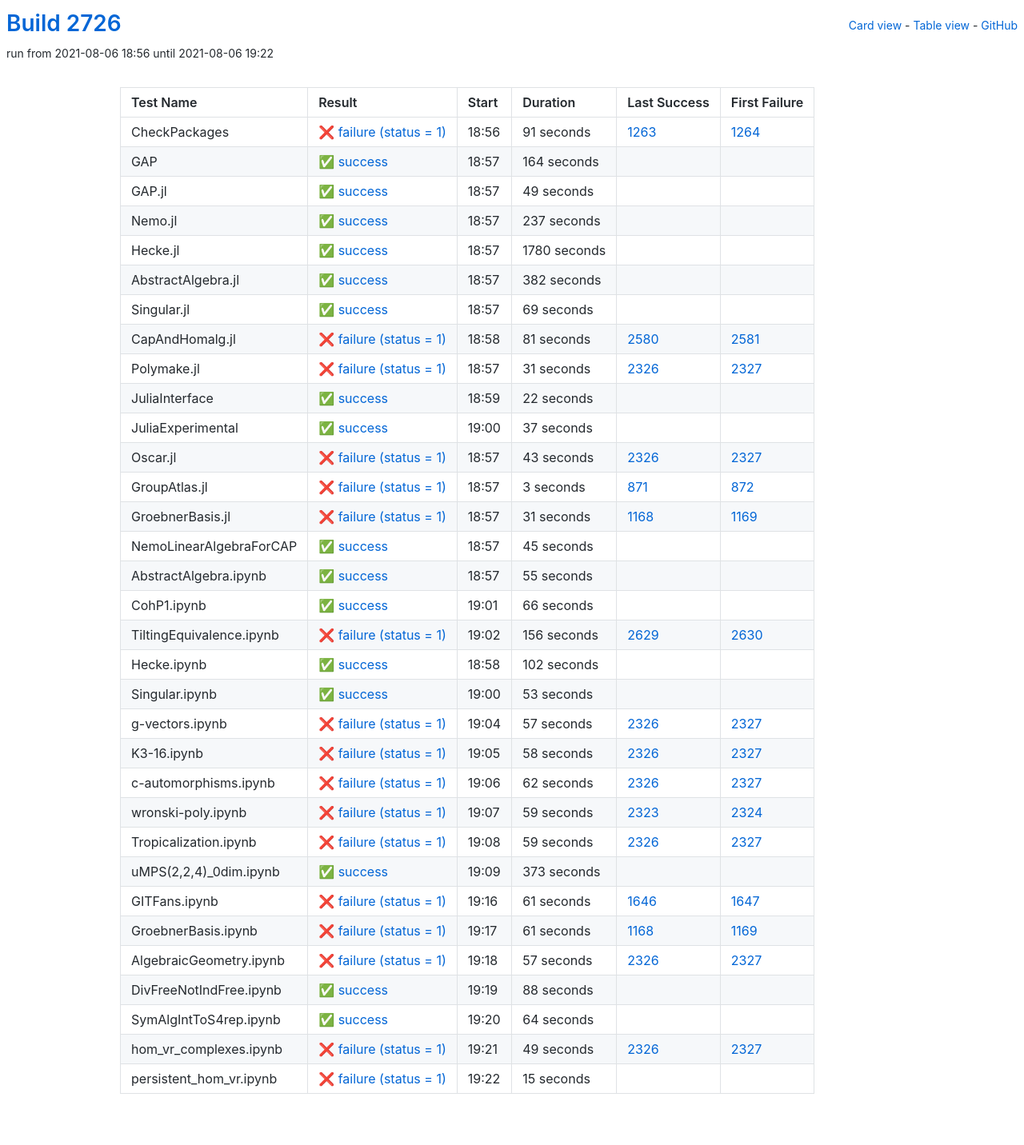
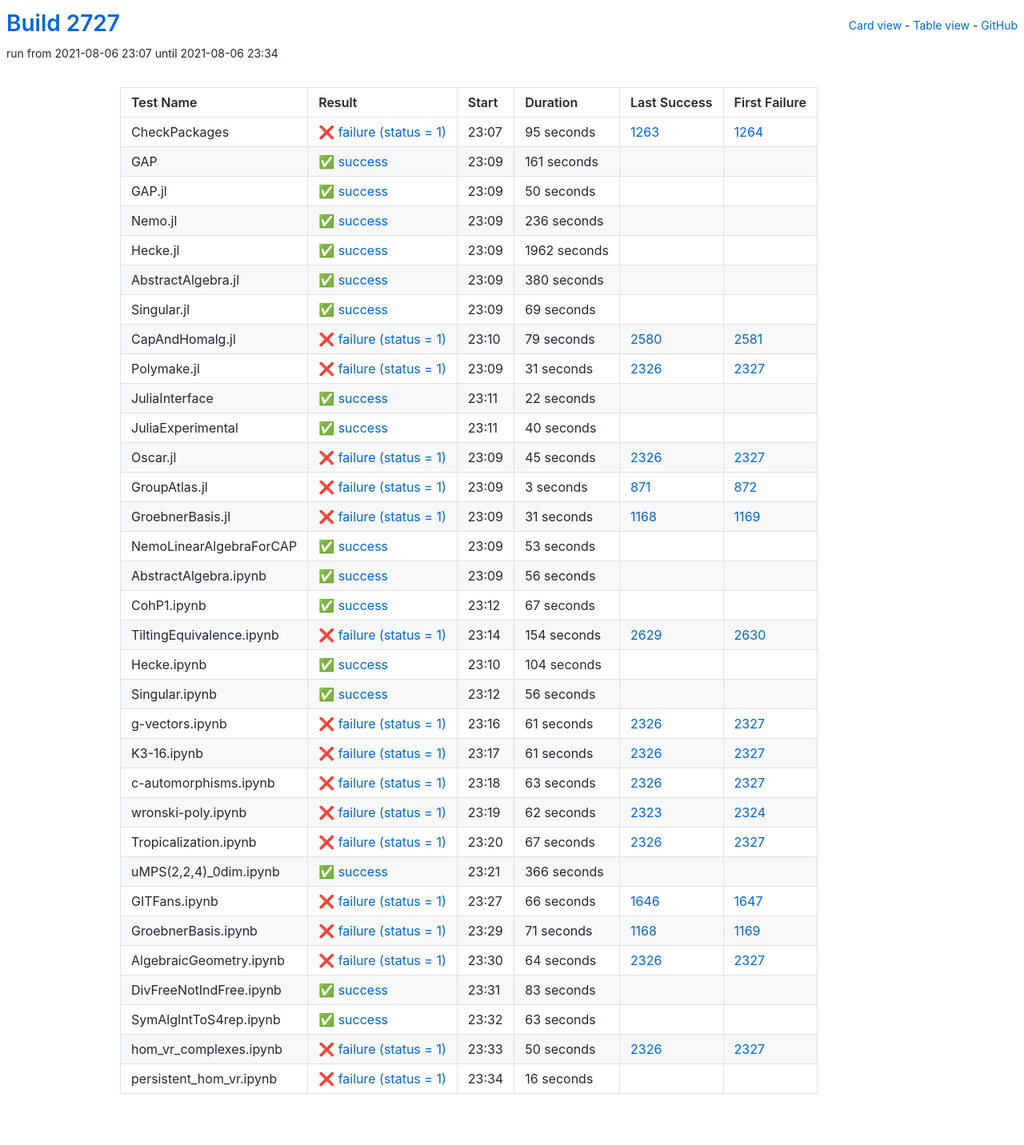
Before and after one commit to oscar-system/oscar-ci-status-stable, a Jekyll site: the page built from table.html, in a window 1280 px wide. Shown: the whole page at 80% size. Built offline with Jekyll 4.4.1, drawn with Linux system fonts in a browser that asks for light colours.

Commit message:
Build #2727

```diff
--- a/_data/ci.yml
+++ b/_data/ci.yml
@@ -1,6 +1,6 @@
 ---
-build: 2726
-build_url: https://oscarci.mathematik.uni-kl.de/job/oscar-stable/2726/
+build: 2727
+build_url: https://oscarci.mathematik.uni-kl.de/job/oscar-stable/2727/
 job: oscar-stable
 organization: oscar-system
 repo: oscar-ci-status-stable
@@ -8,80 +8,80 @@ repourl: https://github.com/oscar-system/oscar-ci-status-stable
 tests:
 - name: CheckPackages
   id: checkpackages
-  log: https://oscarci.mathematik.uni-kl.de/job/oscar-stable/2726/artifact/logs/build-2726/CheckPackages.log
-  start: 2021-08-06 18:56
+  log: https://oscarci.mathematik.uni-kl.de/job/oscar-stable/2727/artifact/logs/build-2727/CheckPackages.log
+  start: 2021-08-06 23:07
   success: false
   exitcode: 1
   status: failure
-  duration: 91
+  duration: 95
   last_success: 1263
   last_success_url: https://oscarci.mathematik.uni-kl.de/job/oscar-stable/1263/
   first_failure: 1264
   first_failure_url: https://oscarci.mathematik.uni-kl.de/job/oscar-stable/1264/
 - name: GAP
   id: gap
-  log: https://oscarci.mathematik.uni-kl.de/job/oscar-stable/2726/artifact/logs/build-2726/GAP.log
-  start: 2021-08-06 18:57
+  log: https://oscarci.mathematik.uni-kl.de/job/oscar-stable/2727/artifact/logs/build-2727/GAP.log
+  start: 2021-08-06 23:09
   success: true
   exitcode: 0
   status: success
-  duration: 164
+  duration: 161
   last_success: false
   last_success_url:
   first_failure: false
   first_failure_url:
 - name: GAP.jl
   id: gap-jl
-  log: https://oscarci.mathematik.uni-kl.de/job/oscar-stable/2726/artifact/logs/build-2726/GAP.jl.log
-  start: 2021-08-06 18:57
+  log: https://oscarci.mathematik.uni-kl.de/job/oscar-stable/2727/artifact/logs/build-2727/GAP.jl.log
+  start: 2021-08-06 23:09
   success: true
   exitcode: 0
   status: success
-  duration: 49
+  duration: 50
   last_success: false
   last_success_url:
   first_failure: false
   first_failure_url:
 - name: Nemo.jl
   id: nemo-jl
-  log: https://oscarci.mathematik.uni-kl.de/job/oscar-stable/2726/artifact/logs/build-2726/Nemo.jl.log
-  start: 2021-08-06 18:57
+  log: https://oscarci.mathematik.uni-kl.de/job/oscar-stable/2727/artifact/logs/build-2727/Nemo.jl.log
+  start: 2021-08-06 23:09
   success: true
   exitcode: 0
   status: success
-  duration: 237
+  duration: 236
   last_success: false
   last_success_url:
   first_failure: false
   first_failure_url:
 - name: Hecke.jl
   id: hecke-jl
-  log: https://oscarci.mathematik.uni-kl.de/job/oscar-stable/2726/artifact/logs/build-2726/Hecke.jl.log
-  start: 2021-08-06 18:57
+  log: https://oscarci.mathematik.uni-kl.de/job/oscar-stable/2727/artifact/logs/build-2727/Hecke.jl.log
+  start: 2021-08-06 23:09
   success: true
   exitcode: 0
   status: success
-  duration: 1780
+  duration: 1962
   last_success: false
   last_success_url:
   first_failure: false
   first_failure_url:
 - name: AbstractAlgebra.jl
   id: abstractalgebra-jl
-  log: https://oscarci.mathematik.uni-kl.de/job/oscar-stable/2726/artifact/logs/build-2726/AbstractAlgebra.jl.log
-  start: 2021-08-06 18:57
+  log: https://oscarci.mathematik.uni-kl.de/job/oscar-stable/2727/artifact/logs/build-2727/AbstractAlgebra.jl.log
+  start: 2021-08-06 23:09
   success: true
   exitcode: 0
   status: success
-  duration: 382
+  duration: 380
   last_success: false
   last_success_url:
   first_failure: false
   first_failure_url:
 - name: Singular.jl
   id: singular-jl
-  log: https://oscarci.mathematik.uni-kl.de/job/oscar-stable/2726/artifact/logs/build-2726/Singular.jl.log
-  start: 2021-08-06 18:57
+  log: https://oscarci.mathematik.uni-kl.de/job/oscar-stable/2727/artifact/logs/build-2727/Singular.jl.log
+  start: 2021-08-06 23:09
   success: true
   exitcode: 0
   status: success
@@ -92,20 +92,20 @@ tests:
   first_failure_url:
 - name: CapAndHomalg.jl
   id: capandhomalg-jl
-  log: https://oscarci.mathematik.uni-kl.de/job/oscar-stable/2726/artifact/logs/build-2726/CapAndHomalg.jl.log
-  start: 2021-08-06 18:58
+  log: https://oscarci.mathematik.uni-kl.de/job/oscar-stable/2727/artifact/logs/build-2727/CapAndHomalg.jl.log
+  start: 2021-08-06 23:10
   success: false
   exitcode: 1
   status: failure
-  duration: 81
+  duration: 79
   last_success: 2580
   last_success_url: https://oscarci.mathematik.uni-kl.de/job/oscar-stable/2580/
   first_failure: 2581
   first_failure_url: https://oscarci.mathematik.uni-kl.de/job/oscar-stable/2581/
 - name: Polymake.jl
   id: polymake-jl
-  log: https://oscarci.mathematik.uni-kl.de/job/oscar-stable/2726/artifact/logs/build-2726/Polymake.jl.log
-  start: 2021-08-06 18:57
+  log: https://oscarci.mathematik.uni-kl.de/job/oscar-stable/2727/artifact/logs/build-2727/Polymake.jl.log
+  start: 2021-08-06 23:09
   success: false
   exitcode: 1
   status: failure
@@ -116,8 +116,8 @@ tests:
   first_failure_url: https://oscarci.mathematik.uni-kl.de/job/oscar-stable/2327/
 - name: JuliaInterface
   id: juliainterface
-  log: https://oscarci.mathematik.uni-kl.de/job/oscar-stable/2726/artifact/logs/build-2726/JuliaInterface.log
-  start: 2021-08-06 18:59
+  log: https://oscarci.mathematik.uni-kl.de/job/oscar-stable/2727/artifact/logs/build-2727/JuliaInterface.log
+  start: 2021-08-06 23:11
   success: true
   exitcode: 0
   status: success
@@ -128,32 +128,32 @@ tests:
   first_failure_url:
 - name: JuliaExperimental
   id: juliaexperimental
-  log: https://oscarci.mathematik.uni-kl.de/job/oscar-stable/2726/artifact/logs/build-2726/JuliaExperimental.log
-  start: 2021-08-06 19:00
+  log: https://oscarci.mathematik.uni-kl.de/job/oscar-stable/2727/artifact/logs/build-2727/JuliaExperimental.log
+  start: 2021-08-06 23:11
   success: true
   exitcode: 0
   status: success
-  duration: 37
+  duration: 40
   last_success: false
   last_success_url:
   first_failure: false
   first_failure_url:
 - name: Oscar.jl
   id: oscar-jl
-  log: https://oscarci.mathematik.uni-kl.de/job/oscar-stable/2726/artifact/logs/build-2726/Oscar.jl.log
-  start: 2021-08-06 18:57
+  log: https://oscarci.mathematik.uni-kl.de/job/oscar-stable/2727/artifact/logs/build-2727/Oscar.jl.log
+  start: 2021-08-06 23:09
   success: false
   exitcode: 1
   status: failure
-  duration: 43
+  duration: 45
   last_success: 2326
   last_success_url: https://oscarci.mathematik.uni-kl.de/job/oscar-stable/2326/
   first_failure: 2327
   first_failure_url: https://oscarci.mathematik.uni-kl.de/job/oscar-stable/2327/
 - name: GroupAtlas.jl
   id: groupatlas-jl
-  log: https://oscarci.mathematik.uni-kl.de/job/oscar-stable/2726/artifact/logs/build-2726/GroupAtlas.jl.log
-  start: 2021-08-06 18:57
+  log: https://oscarci.mathematik.uni-kl.de/job/oscar-stable/2727/artifact/logs/build-2727/GroupAtlas.jl.log
+  start: 2021-08-06 23:09
   success: false
   exitcode: 1
   status: failure
@@ -164,8 +164,8 @@ tests:
   first_failure_url: https://oscarci.mathematik.uni-kl.de/job/oscar-stable/872/
 - name: GroebnerBasis.jl
   id: groebnerbasis-jl
-  log: https://oscarci.mathematik.uni-kl.de/job/oscar-stable/2726/artifact/logs/build-2726/GroebnerBasis.jl.log
-  start: 2021-08-06 18:57
+  log: https://oscarci.mathematik.uni-kl.de/job/oscar-stable/2727/artifact/logs/build-2727/GroebnerBasis.jl.log
+  start: 2021-08-06 23:09
   success: false
   exitcode: 1
   status: failure
@@ -176,68 +176,8 @@ tests:
   first_failure_url: https://oscarci.mathematik.uni-kl.de/job/oscar-stable/1169/
 - name: NemoLinearAlgebraForCAP
   id: nemolinearalgebraforcap
-  log: https://oscarci.mathematik.uni-kl.de/job/oscar-stable/2726/artifact/logs/build-2726/NemoLinearAlgebraForCAP.log
-  start: 2021-08-06 18:57
-  success: true
-  exitcode: 0
-  status: success
-  duration: 45
-  last_success: false
-  last_success_url:
-  first_failure: false
-  first_failure_url:
-- name: AbstractAlgebra.ipynb
-  id: abstractalgebra-ipynb
-  log: https://oscarci.mathematik.uni-kl.de/job/oscar-stable/2726/artifact/logs/build-2726/AbstractAlgebra.ipynb.log
-  start: 2021-08-06 18:57
-  success: true
-  exitcode: 0
-  status: success
-  duration: 55
-  last_success: false
-  last_success_url:
-  first_failure: false
-  first_failure_url:
-- name: CohP1.ipynb
-  id: cohp1-ipynb
-  log: https://oscarci.mathematik.uni-kl.de/job/oscar-stable/2726/artifact/logs/build-2726/CohP1.ipynb.log
-  start: 2021-08-06 19:01
-  success: true
-  exitcode: 0
-  status: success
-  duration: 66
-  last_success: false
-  last_success_url:
-  first_failure: false
-  first_failure_url:
-- name: TiltingEquivalence.ipynb
-  id: tiltingequivalence-ipynb
-  log: https://oscarci.mathematik.uni-kl.de/job/oscar-stable/2726/artifact/logs/build-2726/TiltingEquivalence.ipynb.log
-  start: 2021-08-06 19:02
-  success: false
-  exitcode: 1
-  status: failure
-  duration: 156
-  last_success: 2629
-  last_success_url: https://oscarci.mathematik.uni-kl.de/job/oscar-stable/2629/
-  first_failure: 2630
-  first_failure_url: https://oscarci.mathematik.uni-kl.de/job/oscar-stable/2630/
-- name: Hecke.ipynb
-  id: hecke-ipynb
-  log: https://oscarci.mathematik.uni-kl.de/job/oscar-stable/2726/artifact/logs/build-2726/Hecke.ipynb.log
-  start: 2021-08-06 18:58
-  success: true
-  exitcode: 0
-  status: success
-  duration: 102
-  last_success: false
-  last_success_url:
-  first_failure: false
-  first_failure_url:
-- name: Singular.ipynb
-  id: singular-ipynb
-  log: https://oscarci.mathematik.uni-kl.de/job/oscar-stable/2726/artifact/logs/build-2726/Singular.ipynb.log
-  start: 2021-08-06 19:00
+  log: https://oscarci.mathematik.uni-kl.de/job/oscar-stable/2727/artifact/logs/build-2727/NemoLinearAlgebraForCAP.log
+  start: 2021-08-06 23:09
   success: true
   exitcode: 0
   status: success
@@ -246,158 +186,218 @@ tests:
   last_success_url:
   first_failure: false
   first_failure_url:
-- name: g-vectors.ipynb
-  id: g-vectors-ipynb
-  log: https://oscarci.mathematik.uni-kl.de/job/oscar-stable/2726/artifact/logs/build-2726/g-vectors.ipynb.log
-  start: 2021-08-06 19:04
+- name: AbstractAlgebra.ipynb
+  id: abstractalgebra-ipynb
+  log: https://oscarci.mathematik.uni-kl.de/job/oscar-stable/2727/artifact/logs/build-2727/AbstractAlgebra.ipynb.log
+  start: 2021-08-06 23:09
+  success: true
+  exitcode: 0
+  status: success
+  duration: 56
+  last_success: false
+  last_success_url:
+  first_failure: false
+  first_failure_url:
+- name: CohP1.ipynb
+  id: cohp1-ipynb
+  log: https://oscarci.mathematik.uni-kl.de/job/oscar-stable/2727/artifact/logs/build-2727/CohP1.ipynb.log
+  start: 2021-08-06 23:12
+  success: true
+  exitcode: 0
+  status: success
+  duration: 67
+  last_success: false
+  last_success_url:
+  first_failure: false
+  first_failure_url:
+- name: TiltingEquivalence.ipynb
+  id: tiltingequivalence-ipynb
+  log: https://oscarci.mathematik.uni-kl.de/job/oscar-stable/2727/artifact/logs/build-2727/TiltingEquivalence.ipynb.log
+  start: 2021-08-06 23:14
   success: false
   exitcode: 1
   status: failure
-  duration: 57
+  duration: 154
+  last_success: 2629
+  last_success_url: https://oscarci.mathematik.uni-kl.de/job/oscar-stable/2629/
+  first_failure: 2630
+  first_failure_url: https://oscarci.mathematik.uni-kl.de/job/oscar-stable/2630/
+- name: Hecke.ipynb
+  id: hecke-ipynb
+  log: https://oscarci.mathematik.uni-kl.de/job/oscar-stable/2727/artifact/logs/build-2727/Hecke.ipynb.log
+  start: 2021-08-06 23:10
+  success: true
+  exitcode: 0
+  status: success
+  duration: 104
+  last_success: false
+  last_success_url:
+  first_failure: false
+  first_failure_url:
+- name: Singular.ipynb
+  id: singular-ipynb
+  log: https://oscarci.mathematik.uni-kl.de/job/oscar-stable/2727/artifact/logs/build-2727/Singular.ipynb.log
+  start: 2021-08-06 23:12
+  success: true
+  exitcode: 0
+  status: success
+  duration: 56
+  last_success: false
+  last_success_url:
+  first_failure: false
+  first_failure_url:
+- name: g-vectors.ipynb
+  id: g-vectors-ipynb
+  log: https://oscarci.mathematik.uni-kl.de/job/oscar-stable/2727/artifact/logs/build-2727/g-vectors.ipynb.log
+  start: 2021-08-06 23:16
+  success: false
+  exitcode: 1
+  status: failure
+  duration: 61
   last_success: 2326
   last_success_url: https://oscarci.mathematik.uni-kl.de/job/oscar-stable/2326/
   first_failure: 2327
   first_failure_url: https://oscarci.mathematik.uni-kl.de/job/oscar-stable/2327/
 - name: K3-16.ipynb
   id: k3-16-ipynb
-  log: https://oscarci.mathematik.uni-kl.de/job/oscar-stable/2726/artifact/logs/build-2726/K3-16.ipynb.log
-  start: 2021-08-06 19:05
+  log: https://oscarci.mathematik.uni-kl.de/job/oscar-stable/2727/artifact/logs/build-2727/K3-16.ipynb.log
+  start: 2021-08-06 23:17
   success: false
   exitcode: 1
   status: failure
-  duration: 58
+  duration: 61
   last_success: 2326
   last_success_url: https://oscarci.mathematik.uni-kl.de/job/oscar-stable/2326/
   first_failure: 2327
   first_failure_url: https://oscarci.mathematik.uni-kl.de/job/oscar-stable/2327/
 - name: c-automorphisms.ipynb
   id: c-automorphisms-ipynb
-  log: https://oscarci.mathematik.uni-kl.de/job/oscar-stable/2726/artifact/logs/build-2726/c-automorphisms.ipynb.log
-  start: 2021-08-06 19:06
+  log: https://oscarci.mathematik.uni-kl.de/job/oscar-stable/2727/artifact/logs/build-2727/c-automorphisms.ipynb.log
+  start: 2021-08-06 23:18
   success: false
   exitcode: 1
   status: failure
-  duration: 62
+  duration: 63
   last_success: 2326
   last_success_url: https://oscarci.mathematik.uni-kl.de/job/oscar-stable/2326/
   first_failure: 2327
   first_failure_url: https://oscarci.mathematik.uni-kl.de/job/oscar-stable/2327/
 - name: wronski-poly.ipynb
   id: wronski-poly-ipynb
-  log: https://oscarci.mathematik.uni-kl.de/job/oscar-stable/2726/artifact/logs/build-2726/wronski-poly.ipynb.log
-  start: 2021-08-06 19:07
+  log: https://oscarci.mathematik.uni-kl.de/job/oscar-stable/2727/artifact/logs/build-2727/wronski-poly.ipynb.log
+  start: 2021-08-06 23:19
   success: false
   exitcode: 1
   status: failure
-  duration: 59
+  duration: 62
   last_success: 2323
   last_success_url: https://oscarci.mathematik.uni-kl.de/job/oscar-stable/2323/
   first_failure: 2324
   first_failure_url: https://oscarci.mathematik.uni-kl.de/job/oscar-stable/2324/
 - name: Tropicalization.ipynb
   id: tropicalization-ipynb
-  log: https://oscarci.mathematik.uni-kl.de/job/oscar-stable/2726/artifact/logs/build-2726/Tropicalization.ipynb.log
-  start: 2021-08-06 19:08
+  log: https://oscarci.mathematik.uni-kl.de/job/oscar-stable/2727/artifact/logs/build-2727/Tropicalization.ipynb.log
+  start: 2021-08-06 23:20
   success: false
   exitcode: 1
   status: failure
-  duration: 59
+  duration: 67
   last_success: 2326
   last_success_url: https://oscarci.mathematik.uni-kl.de/job/oscar-stable/2326/
   first_failure: 2327
   first_failure_url: https://oscarci.mathematik.uni-kl.de/job/oscar-stable/2327/
 - name: uMPS(2,2,4)_0dim.ipynb
   id: umps-2-2-4-0dim-ipynb
-  log: https://oscarci.mathematik.uni-kl.de/job/oscar-stable/2726/artifact/logs/build-2726/uMPS-2-2-4-_0dim.ipynb.log
-  start: 2021-08-06 19:09
+  log: https://oscarci.mathematik.uni-kl.de/job/oscar-stable/2727/artifact/logs/build-2727/uMPS-2-2-4-_0dim.ipynb.log
+  start: 2021-08-06 23:21
   success: true
   exitcode: 0
   status: success
-  duration: 373
+  duration: 366
   last_success: false
   last_success_url:
   first_failure: false
   first_failure_url:
 - name: GITFans.ipynb
   id: gitfans-ipynb
-  log: https://oscarci.mathematik.uni-kl.de/job/oscar-stable/2726/artifact/logs/build-2726/GITFans.ipynb.log
-  start: 2021-08-06 19:16
+  log: https://oscarci.mathematik.uni-kl.de/job/oscar-stable/2727/artifact/logs/build-2727/GITFans.ipynb.log
+  start: 2021-08-06 23:27
   success: false
   exitcode: 1
   status: failure
-  duration: 61
+  duration: 66
   last_success: 1646
   last_success_url: https://oscarci.mathematik.uni-kl.de/job/oscar-stable/1646/
   first_failure: 1647
   first_failure_url: https://oscarci.mathematik.uni-kl.de/job/oscar-stable/1647/
 - name: GroebnerBasis.ipynb
   id: groebnerbasis-ipynb
-  log: https://oscarci.mathematik.uni-kl.de/job/oscar-stable/2726/artifact/logs/build-2726/GroebnerBasis.ipynb.log
-  start: 2021-08-06 19:17
+  log: https://oscarci.mathematik.uni-kl.de/job/oscar-stable/2727/artifact/logs/build-2727/GroebnerBasis.ipynb.log
+  start: 2021-08-06 23:29
   success: false
   exitcode: 1
   status: failure
-  duration: 61
+  duration: 71
   last_success: 1168
   last_success_url: https://oscarci.mathematik.uni-kl.de/job/oscar-stable/1168/
   first_failure: 1169
   first_failure_url: https://oscarci.mathematik.uni-kl.de/job/oscar-stable/1169/
 - name: AlgebraicGeometry.ipynb
   id: algebraicgeometry-ipynb
-  log: https://oscarci.mathematik.uni-kl.de/job/oscar-stable/2726/artifact/logs/build-2726/AlgebraicGeometry.ipynb.log
-  start: 2021-08-06 19:18
+  log: https://oscarci.mathematik.uni-kl.de/job/oscar-stable/2727/artifact/logs/build-2727/AlgebraicGeometry.ipynb.log
+  start: 2021-08-06 23:30
   success: false
   exitcode: 1
   status: failure
-  duration: 57
+  duration: 64
   last_success: 2326
   last_success_url: https://oscarci.mathematik.uni-kl.de/job/oscar-stable/2326/
   first_failure: 2327
   first_failure_url: https://oscarci.mathematik.uni-kl.de/job/oscar-stable/2327/
 - name: DivFreeNotIndFree.ipynb
   id: divfreenotindfree-ipynb
-  log: https://oscarci.mathematik.uni-kl.de/job/oscar-stable/2726/artifact/logs/build-2726/DivFreeNotIndFree.ipynb.log
-  start: 2021-08-06 19:19
+  log: https://oscarci.mathematik.uni-kl.de/job/oscar-stable/2727/artifact/logs/build-2727/DivFreeNotIndFree.ipynb.log
+  start: 2021-08-06 23:31
   success: true
   exitcode: 0
   status: success
-  duration: 88
+  duration: 83
   last_success: false
   last_success_url:
   first_failure: false
   first_failure_url:
 - name: SymAlgIntToS4rep.ipynb
   id: symalginttos4rep-ipynb
-  log: https://oscarci.mathematik.uni-kl.de/job/oscar-stable/2726/artifact/logs/build-2726/SymAlgIntToS4rep.ipynb.log
-  start: 2021-08-06 19:20
+  log: https://oscarci.mathematik.uni-kl.de/job/oscar-stable/2727/artifact/logs/build-2727/SymAlgIntToS4rep.ipynb.log
+  start: 2021-08-06 23:32
   success: true
   exitcode: 0
   status: success
-  duration: 64
+  duration: 63
   last_success: false
   last_success_url:
   first_failure: false
   first_failure_url:
 - name: hom_vr_complexes.ipynb
   id: hom-vr-complexes-ipynb
-  log: https://oscarci.mathematik.uni-kl.de/job/oscar-stable/2726/artifact/logs/build-2726/hom_vr_complexes.ipynb.log
-  start: 2021-08-06 19:21
+  log: https://oscarci.mathematik.uni-kl.de/job/oscar-stable/2727/artifact/logs/build-2727/hom_vr_complexes.ipynb.log
+  start: 2021-08-06 23:33
   success: false
   exitcode: 1
   status: failure
-  duration: 49
+  duration: 50
   last_success: 2326
   last_success_url: https://oscarci.mathematik.uni-kl.de/job/oscar-stable/2326/
   first_failure: 2327
   first_failure_url: https://oscarci.mathematik.uni-kl.de/job/oscar-stable/2327/
 - name: persistent_hom_vr.ipynb
   id: persistent-hom-vr-ipynb
-  log: https://oscarci.mathematik.uni-kl.de/job/oscar-stable/2726/artifact/logs/build-2726/persistent_hom_vr.ipynb.log
-  start: 2021-08-06 19:22
+  log: https://oscarci.mathematik.uni-kl.de/job/oscar-stable/2727/artifact/logs/build-2727/persistent_hom_vr.ipynb.log
+  start: 2021-08-06 23:34
   success: false
   exitcode: 1
   status: failure
-  duration: 15
+  duration: 16
   last_success: false
   last_success_url:
   first_failure: false
```
Also changed, not shown: README.md.
